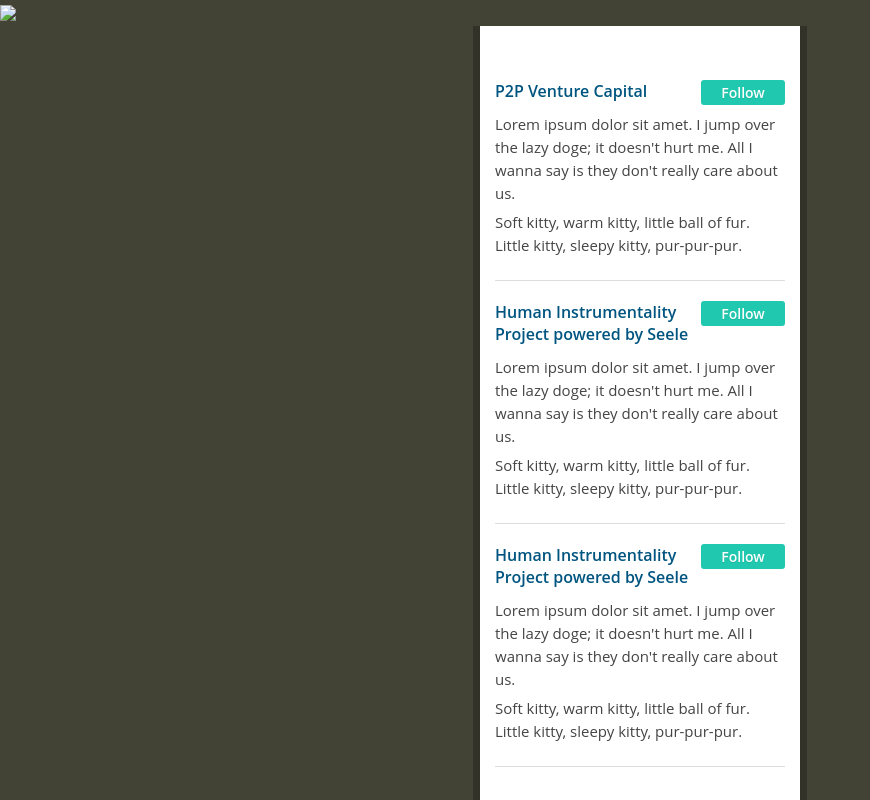
After one commit to JoyNeop/lemonade, a PHP site: page /iphone1.html in a window 1280 px wide. The commit adds this page. Shown: the whole page, without its empty margins (0-870 px from the left). Run offline with PHP 8.4, Linux system fonts and the light colour scheme; some libraries are stand-ins or nearby versions.

Commit message:
test buttons

```diff
--- a/css/buttons.css
+++ b/css/buttons.css
@@ -2,12 +2,51 @@
  * Buttons
 */
 
-.btn {}
-.btn-large {}
-.btn-mini {}
+.btn {
+	font-weight: 600;
+	text-align: center;
+	border-radius: 3px;
+	text-shadow: rgba(0, 0, 0, 0.0875) 0 1px 0;
 
-.btn.primary {}
-.btn.important {}
+	box-sizing: border-box;
+	display: block;
+}
+
+.btn:hover {
+	box-shadow: rgba(0, 0, 0, 0.1025) 0 1px 8px inset;
+}
+
+.btn-large {
+	font-size: 14px;
+	padding: 6px 0;
+	width: 108px;
+}
+
+.btn-mini {
+	font-size: 14px;
+	padding: 3px 0;
+	width: 84px;
+}
+
+.btn.primary {
+	color: #FFF;
+	background: #20c8af;
+}
+
+.btn.primary:hover {
+	background: #199C89;
+}
+
+.btn.important {
+	color: #FFF;
+	background: #0088CC;
+}
+
 .btn.general {}
+
 .btn.special {}
-.btn.danger {}
+
+.btn.danger {
+	color: #FFF;
+	background: #FE0202;
+}
--- a/css/custom.css
+++ b/css/custom.css
@@ -1,21 +1,6 @@
-.device.iphone {
-}
-
 .document-stream-item {
-	padding: 15px 15px 25px;
-}
-
-.item-header-meta-info {
-	font-size: 13px;
-	height: 40px;
-	margin-bottom: 2px;
-}
-
-.item-avatar-large {
-	float: left;
-	width: 40px;
-	height: 40px;
-	margin: 0 8px 0 0;
+	padding: 20px 0;
+	margin: 0 15px;
 }
 
 .item-avatar-large img {
@@ -89,21 +36,94 @@
 	color: #005580;
 }
 
-.item-comment-content {
+/* ----------------------- */
+
+.NewsFeed .item-header-meta-info {
+	font-size: 13px;
+	height: 40px;
+	margin-bottom: 2px;
+}
+
+.NewsFeed .item-avatar-large img, .NewsFeed .item-avatar-small img {
+	box-shadow: #DDD 0 0 0 1px;
+}
+
+.NewsFeed .item-avatar-large {
+	float: left;
+	width: 40px;
+	height: 40px;
+	margin: 0 8px 0 0;
+}
+
+.NewsFeed .item-header-meta-info-inside {
+}
+
+.NewsFeed .item-action-line {
+	height: 18px;
+	padding: 2px 0 0;
+}
+
+.NewsFeed .user-name {
+	font-weight: 600;
+	color: #005580;
+}
+
+.NewsFeed .user-verb {
+	color: #9B9B9B;
+}
+
+.NewsFeed .action-time {
+	font-size: 11px;
+	color: #9B9B9B;
+	position: relative;
+	top: 2px;
+	float: right;
+}
+
+.NewsFeed .user-action-object {
+}
+
+.NewsFeed .item-comments-area {
+	border-top: 1px solid #E5E5E5;
+	padding: 10px 0 0;
+	margin: 10px 0 0;
+}
+
+.NewsFeed .item-comment {
+	padding: 7px 0;
+}
+
+.NewsFeed .item-comment-meta-line {
+	height: 22px;
+}
+
+.NewsFeed .item-avatar-small {
+	float: left;
+	width: 20px;
+	height: 20px;
+	margin: 0 8px 0 0;
+}
+
+.NewsFeed .item-comment-content {
 	font-size: 14px;
 }
 
 /* ----------------------- */
 
-.comment-box {
-	border: 1px solid #E5E5E5;
-	border-radius: 3px;
-	/*height: 30px;*/
-	margin: 6px 0 0;
+.Discover .document-stream-item {
+	border-bottom: 1px solid #DDD;
 }
 
-.comment-box-text-placeholder {
-	color: #DDD;
-	display: block;
-	padding: 6px 10px;
+.Discover .item-header-meta-info {
 }
+
+.Discover .item-project-title {
+	font-size: 16px;
+	color: #005580;
+	padding-bottom: 8px;
+	margin-right: 90px;
+}
+
+.Discover .item-project-follow-button {
+	float: right;
+}
--- a/css/default.css
+++ b/css/default.css
@@ -1,12 +1,13 @@
 @import url(//joyneop.xyz/fonts/open-sans.css);
 
-/* Usually you set font-family at one place.
+/*
+ * Usually you set font-family at one place.
  * If needed, set respectively.
 */
 
 body, input, textarea, button {
 	/* Default */
-	font-family: 'Helvetica Neue', Helvetica, 'Hiragino Sans GB', 'Heiti SC', sans-serif;
+	/*font-family: 'Helvetica Neue', Helvetica, 'Hiragino Sans GB', 'Heiti SC', sans-serif; */
 
 	/* Your own */
 	font-family: 'Open Sans', Helvetica, 'Hiragino Sans GB', 'Heiti SC', sans-serif;
@@ -44,7 +45,11 @@ button {
 
 .lemonade-brand-top img {
 	display: block;
-	/*max-width: 100%;*/
+	max-width: 100%;
 	max-height: 40px;
 	margin: 0 auto;
 }
+
+.link, .btn {
+	cursor: pointer;
+}
--- a/css/text.css
+++ b/css/text.css
@@ -1,7 +1,7 @@
 body {
 	font-size: 15px;
 	font-weight: 400;
-	color: #585858;
+	color: #444;
 }
 
 p {
@@ -9,3 +9,11 @@ p {
 	padding: 3px 0;
 	margin: 0;
 }
+
+.h3 {
+	font-weight: 600;
+}
+
+.link {
+	color: #005580;
+}
--- /dev/null
+++ b/iphone1.html
@@ -0,0 +1,68 @@
+<!DOCTYPE html>
+<html>
+<head>
+	<meta charset="utf-8" />
+	<title>Discover — Lemonade</title>
+	<meta name="viewport" content="width=device-width, initial-scale=1">
+	<link rel="stylesheet" type="text/css" href="/css/default.css">
+	<link rel="stylesheet" type="text/css" href="/css/layouts.css">
+	<link rel="stylesheet" type="text/css" href="/css/text.css">
+	<link rel="stylesheet" type="text/css" href="/css/buttons.css">
+	<link rel="stylesheet" type="text/css" href="/css/custom.css">
+
+	<!-- <meta http-equiv="refresh" content="6"> -->
+</head>
+<body class="Discover">
+	<div class="device iphone">
+		<div class="lemonade-brand-top"><img src="//joyneop.xyz/JN-Lab/other-images/lemonade/apple-touch-icon.png"></div>
+		<div class="document-stream">
+
+			<div class="document-stream-item">
+				<div class="item-header-meta-info">
+					<div class="item-project-follow-button">
+						<span class="btn btn-mini primary">Follow</span>
+					</div>
+					<div class="item-project-title h3 link">
+						P2P Venture Capital
+					</div>
+				</div>
+				<div class="item-content">
+					<p>Lorem ipsum dolor sit amet. I jump over the lazy doge; it doesn't hurt me. All I wanna say is they don't really care about us.</p>
+					<p>Soft kitty, warm kitty, little ball of fur. Little kitty, sleepy kitty, pur-pur-pur.</p>
+				</div>
+			</div>
+
+			<div class="document-stream-item">
+				<div class="item-header-meta-info">
+					<div class="item-project-follow-button">
+						<span class="btn btn-mini primary">Follow</span>
+					</div>
+					<div class="item-project-title h3 link">
+						Human Instrumentality Project powered by Seele
+					</div>
+				</div>
+				<div class="item-content">
+					<p>Lorem ipsum dolor sit amet. I jump over the lazy doge; it doesn't hurt me. All I wanna say is they don't really care about us.</p>
+					<p>Soft kitty, warm kitty, little ball of fur. Little kitty, sleepy kitty, pur-pur-pur.</p>
+				</div>
+			</div>
+
+			<div class="document-stream-item">
+				<div class="item-header-meta-info">
+					<div class="item-project-follow-button">
+						<span class="btn btn-mini primary">Follow</span>
+					</div>
+					<div class="item-project-title h3 link">
+						Human Instrumentality Project powered by Seele
+					</div>
+				</div>
+				<div class="item-content">
+					<p>Lorem ipsum dolor sit amet. I jump over the lazy doge; it doesn't hurt me. All I wanna say is they don't really care about us.</p>
+					<p>Soft kitty, warm kitty, little ball of fur. Little kitty, sleepy kitty, pur-pur-pur.</p>
+				</div>
+			</div>
+
+		</div>
+	</div>
+</body>
+</html>
```
Also changed, not shown: other parts of css/custom.css (+9 -47 lines), iphone.html (+12 -12 lines).
